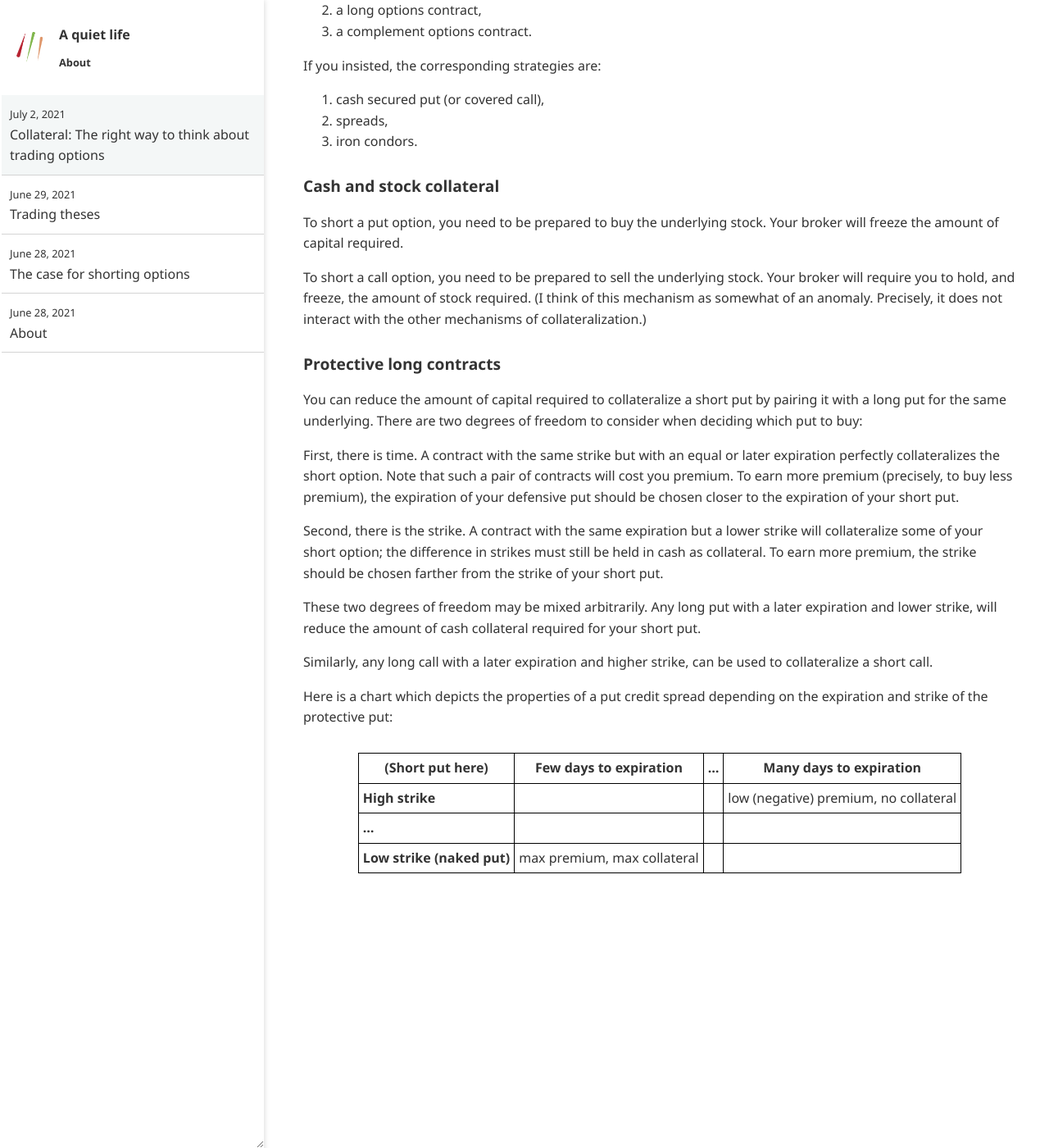
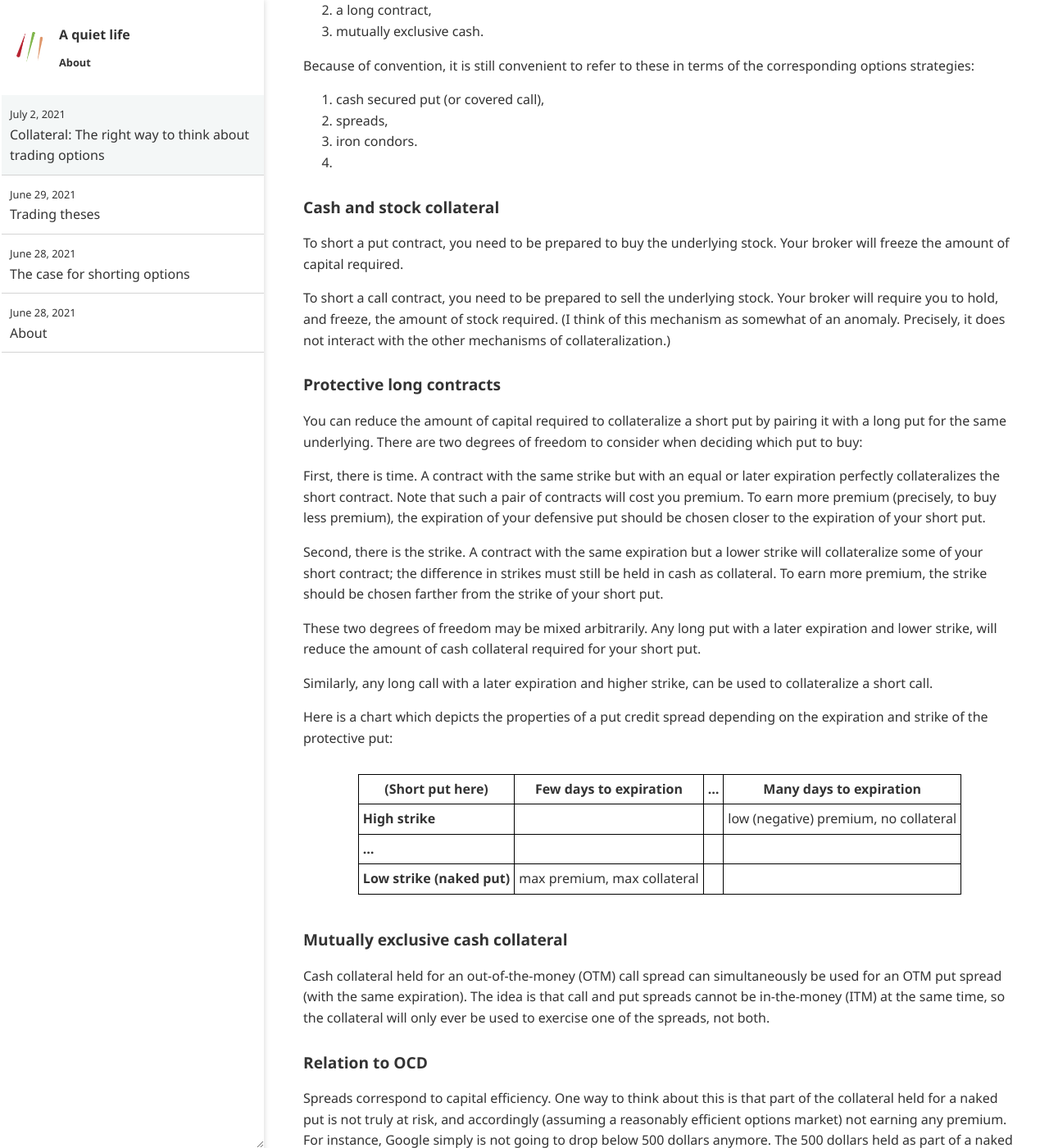
Before and after one commit to ansyblenetwork/aquietlife, a Jekyll site: the page built from _posts/2021-07-02-collateral.md, in a window 1280 px wide and 1400 px high, scrolled down 475 px. Shown: the whole window at 82% size. Built offline with Jekyll 4.4.1, drawn with Linux system fonts in a browser that asks for light colours; before the commit the page ends 1680 px from its top, so only the background shows below that; some of the changed text lies outside the part shown.

Commit message:
Update 2021-07-02-collateral.md

```diff
--- a/_posts/2021-07-02-collateral.md
+++ b/_posts/2021-07-02-collateral.md
@@ -11,29 +11,29 @@
 There are three ways to collateralize a short options contract:
 
 1. cash (or stock),
-2. a long options contract,
-3. a complement options contract.
+2. a long contract,
+3. mutually exclusive cash.
 
-If you insisted, the corresponding strategies are:
+Because of convention, it is still convenient to refer to these in terms of the corresponding options strategies:
 
 1. cash secured put (or covered call),
 2. spreads,
 3. iron condors.
-
+4.
 
 ### Cash and stock collateral
 
-To short a put option, you need to be prepared to buy the underlying stock. Your broker will freeze the amount of capital required.
+To short a put contract, you need to be prepared to buy the underlying stock. Your broker will freeze the amount of capital required.
 
-To short a call option, you need to be prepared to sell the underlying stock. Your broker will require you to hold, and freeze, the amount of stock required. (I think of this mechanism as somewhat of an anomaly. Precisely, it does not interact with the other mechanisms of collateralization.)
+To short a call contract, you need to be prepared to sell the underlying stock. Your broker will require you to hold, and freeze, the amount of stock required. (I think of this mechanism as somewhat of an anomaly. Precisely, it does not interact with the other mechanisms of collateralization.)
 
 ### Protective long contracts
 
 You can reduce the amount of capital required to collateralize a short put by pairing it with a long put for the same underlying. There are two degrees of freedom to consider when deciding which put to buy:
 
-First, there is time. A contract with the same strike but with an equal or later expiration perfectly collateralizes the short option. Note that such a pair of contracts will cost you premium. To earn more premium (precisely, to buy less premium), the expiration of your defensive put should be chosen closer to the expiration of your short put.
+First, there is time. A contract with the same strike but with an equal or later expiration perfectly collateralizes the short contract. Note that such a pair of contracts will cost you premium. To earn more premium (precisely, to buy less premium), the expiration of your defensive put should be chosen closer to the expiration of your short put.
 
-Second, there is the strike. A contract with the same expiration but a lower strike will collateralize some of your short option; the difference in strikes must still be held in cash as collateral. To earn more premium, the strike should be chosen farther from the strike of your short put.
+Second, there is the strike. A contract with the same expiration but a lower strike will collateralize some of your short contract; the difference in strikes must still be held in cash as collateral. To earn more premium, the strike should be chosen farther from the strike of your short put.
 
 These two degrees of freedom may be mixed arbitrarily. Any long put with a later expiration and lower strike, will reduce the amount of cash collateral required for your short put.
 
@@ -46,3 +46,23 @@
 | __High strike__   ||| low (negative) premium, no collateral    |
 | __...__   |
 | __Low strike (naked put)__   |max premium, max collateral |
+
+
+### Mutually exclusive cash collateral
+
+Cash collateral held for an out-of-the-money (OTM) call spread can simultaneously be used for an OTM put spread (with the same expiration). The idea is that call and put spreads cannot be in-the-money (ITM) at the same time, so the collateral will only ever be used to exercise one of the spreads, not both.
+
+
+### Relation to OCD
+
+Spreads correspond to capital efficiency. One way to think about this is that part of the collateral held for a naked put is not truly at risk, and accordingly (assuming a reasonably efficient options market) not earning any premium. For instance, Google simply is not going to drop below 500 dollars anymore. The 500 dollars held as part of a naked put is not at risk, and also not earning any premium.
+
+The protective contract in a spread releases that collateral so that you can do something with it - precisely, to put it at risk, and thus earn premium.
+
+Iron condors are a form of perfect diversification, and in my opinion, underused because of it. Half of an iron condor increases in value exactly when the other half decreases.
+
+The right way to think about these strategies when trading is in terms of their relation to OCD:
+
+1. Look to open cash secured puts Opportunistically,
+2. Spread your puts for Capital efficiency,
+3. open a condor to Diversify.
```
